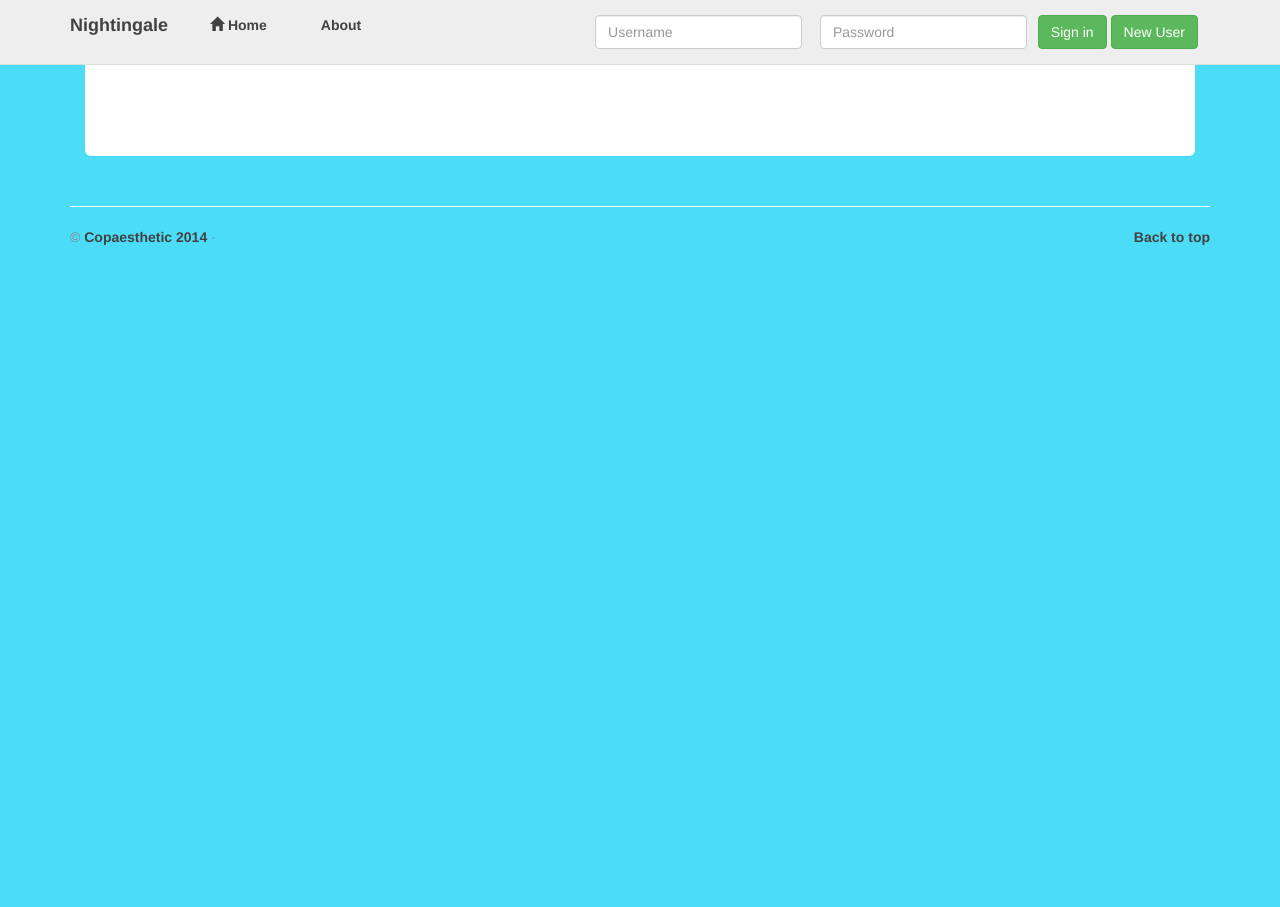
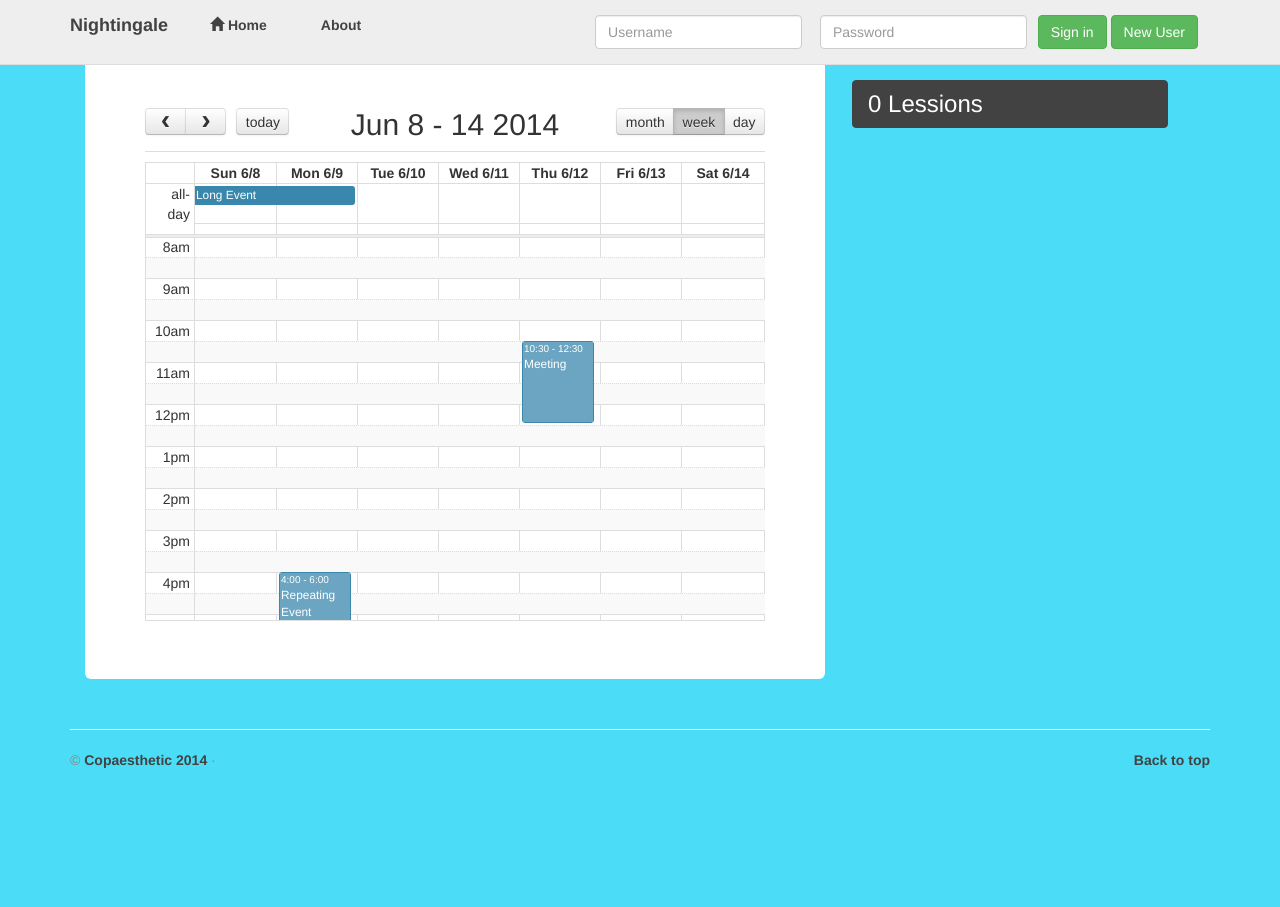
Before and after one commit to jondh/Nightingale, a CakePHP app: the page made by app/View/Calendars/index.ctp in a window 1280 px wide. Shown: the top 907 px of the page. Run offline with PHP 8.4 and a stand-in for CakePHP, Linux system fonts and the light colour scheme; the template is opened without the code that fills it, so the values that code supplies are empty; some libraries are stand-ins or nearby versions.

Commit message:
Select lesson / show selected
can not overlap on select, shows time of selected lession

```diff
--- a/app/View/Calendars/index.ctp
+++ b/app/View/Calendars/index.ctp
@@ -34,8 +34,15 @@
 <script type='text/javascript' src="<?php echo $this->webroot . 'js/fullcalendar.min.js'; ?>"></script>
 
 <div class="container" style="width:100%;">
-	<div class="jumbotron">
+	<div class="jumbotron col-md-8">
 		<div id="calendar"></div>
+	</div>
+	<div class="col-md-4">
+		<ul id="selectedLessions" class="list-group">
+			<a class="list-group-item active h3">
+				<span id="lessionNum">0</span> Lessions
+			</a>
+		</ul>
 	</div>
 	<!-- <div class="col-lg-10">
 		<div class="panel-group" id="accordion">
@@ -57,9 +64,10 @@
 
 <script>
 
-	$(document).ready(function() {
 
-		var lessionTime = 45;
+		var lessionTime = 60;
+		var numLessions = 0;
+
 
 	    // page is now ready, initialize the calendar...
 
@@ -76,20 +84,29 @@
 					dayClick: function(date, jsEvent, view) {
 
 						if(view.name.indexOf('month') < 0){
-							var startTime = date.toISOString();
-							date.add('minutes', lessionTime);
-							var endTime = date.toISOString();
-					        alert('Clicked on: ' + date.format("h"));
-							$('#calendar').fullCalendar('addEventSource',
-								{
-									events: [
+							var endDate = moment(date);
+							endDate.add('minutes', lessionTime);
+							var sources = $("#calendar").fullCalendar( 'clientEvents', function(e){
+								if( ( (moment(e.start).isBefore(date) || moment(e.start).isSame(date)) && moment(e.end).isAfter(date)) || ( moment(e.start).isBefore(endDate) && (moment(e.end).isAfter(endDate) || moment(e.end).isSame(endDate)) ) || (moment(e.start).isAfter(date) && moment(e.end).isBefore(endDate)) ){
+									return true;
+								}
+								return false;
+							} );
+
+							if(sources.length == 0){
+								addLessionShow(date);
+								$('#calendar').fullCalendar('addEventSource',
 									{
-										title: 'test',
-										start: startTime,
-										end: endTime
+										events: [
+											{
+												title: 'test',
+												start: date.toISOString(),
+												end: endDate.toISOString()
+											}
+										]
 									}
-									]
-								});
+								);
+							}
 						}
 
 
@@ -107,12 +124,14 @@
 						{
 							id: 999,
 							title: 'Repeating Event',
-							start: '2014-06-09T16:00:00'
+							start: '2014-06-09T16:00:00',
+							end: '2014-06-09T18:00:00'
 						},
 						{
 							id: 999,
 							title: 'Repeating Event',
-							start: '2014-06-16T16:00:00'
+							start: '2014-06-16T16:00:00',
+							end: '2014-06-16T18:00:00'
 						},
 						{
 							title: 'Meeting',
@@ -120,12 +139,9 @@
 							end: '2014-06-12T12:30:00'
 						},
 						{
-							title: 'Lunch',
-							start: '2014-06-12T12:00:00'
-						},
-						{
 							title: 'Birthday Party',
-							start: '2014-06-13T07:00:00'
+							start: '2014-06-13T08:00:00',
+							end: '2014-06-13T010:00:00'
 						},
 						{
 							title: 'Click for Google',
@@ -135,7 +151,12 @@
 					]
 				});
 
-	});
+
+	function addLessionShow(d){
+		numLessions++;
+		$("#lessionNum").empty().append(numLessions);
+		$("#selectedLessions").append("<div class='list-group-item'>"+d.format("dddd, MMMM Do YYYY, h:mm:ss a")+"</div>");
+	}
 	//
 	// var selectType = 0;
 	// var selectedID = 0;
```
